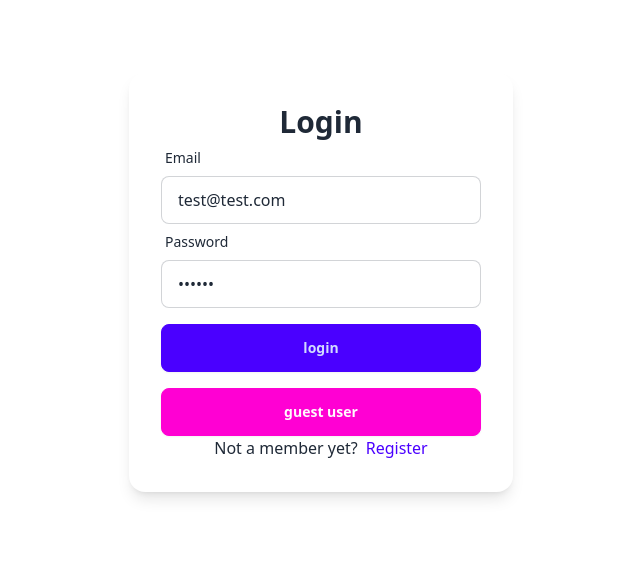
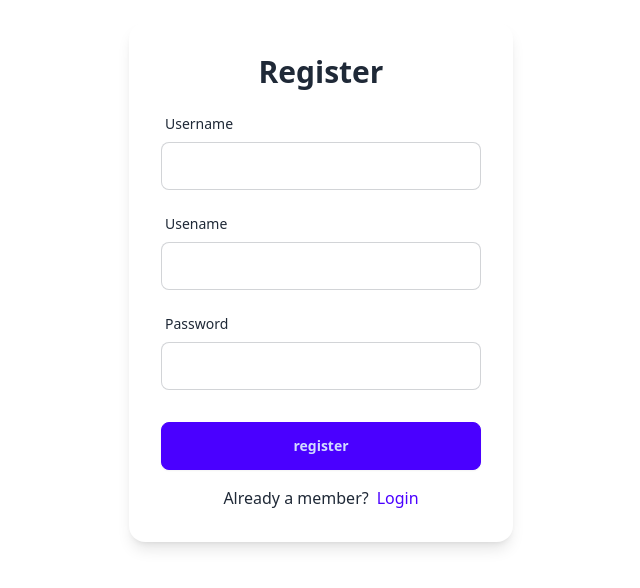
Before and after one commit to Fiza-Code-Tech/SoftNest, a React (Vite) app in the folder Desktop/Comfy/Softnest/: page /register in a window 1280 px wide. Shown: the part 118-706 px from the top of the page, without its empty margins (319-959 px from the left). Built offline with nearby package versions, Linux system fonts and the light colour scheme.

Commit message:
Adding register

```diff
--- a/Desktop/Comfy/Softnest/src/App.jsx
+++ b/Desktop/Comfy/Softnest/src/App.jsx
@@ -58,7 +58,7 @@
   },
   {
     path: '/register',
-    element: <Login />,
+    element: <Register />,
     errorElement: <Error />,
   },
 ])
--- a/Desktop/Comfy/Softnest/src/pages/Login.jsx
+++ b/Desktop/Comfy/Softnest/src/pages/Login.jsx
@@ -5,7 +5,7 @@
   return (
     <section className="h-screen grid place-items-center">
       <Form
-        method="post"
+        method="POST"
         className="card w-96 p-8 bg-base-100 shadow-lg flex flex-col gay-y-4"
       >
         <h4 className="text-center text-3xl font-bold">Login</h4>
@@ -27,7 +27,7 @@
         <button type="button" className="btn btn-secondary btn-block mt-4">
           guest user
         </button>
-        <p className="text-center">
+        <p className="text-center mt-3">
           Not a member yet?
           <Link
             to="/register"
--- a/Desktop/Comfy/Softnest/src/pages/Register.jsx
+++ b/Desktop/Comfy/Softnest/src/pages/Register.jsx
@@ -1,7 +1,32 @@
 import React from 'react'
-
+import { FormInput, SubmitBtn } from '../components/index'
+import { Form, Link } from 'react-router-dom'
 const Register = () => {
-  return <h1 className="text-4xl">Register</h1>
+  return (
+    <section className="h-screen grid place-items-center">
+      <Form
+        method="POST"
+        className="card w-96 p-8 bg-base-100 shadow-lg flex flex-col gap-y-4"
+      >
+        <h4 className="text-center text-3xl font-bold">Register</h4>
+        <FormInput type="text" label="username" name="usename" />
+        <FormInput type="email" label="usename" name="username" />
+        <FormInput type="password" label="password" name="password" />
+        <div className="mt-4">
+          <SubmitBtn text="register" />
+        </div>
+        <p className="text-center">
+          Already a member?
+          <Link
+            to="/login"
+            className="ml-2 link link-hover link-primary capitalize"
+          >
+            Login
+          </Link>
+        </p>
+      </Form>
+    </section>
+  )
 }
 
 export default Register
```
